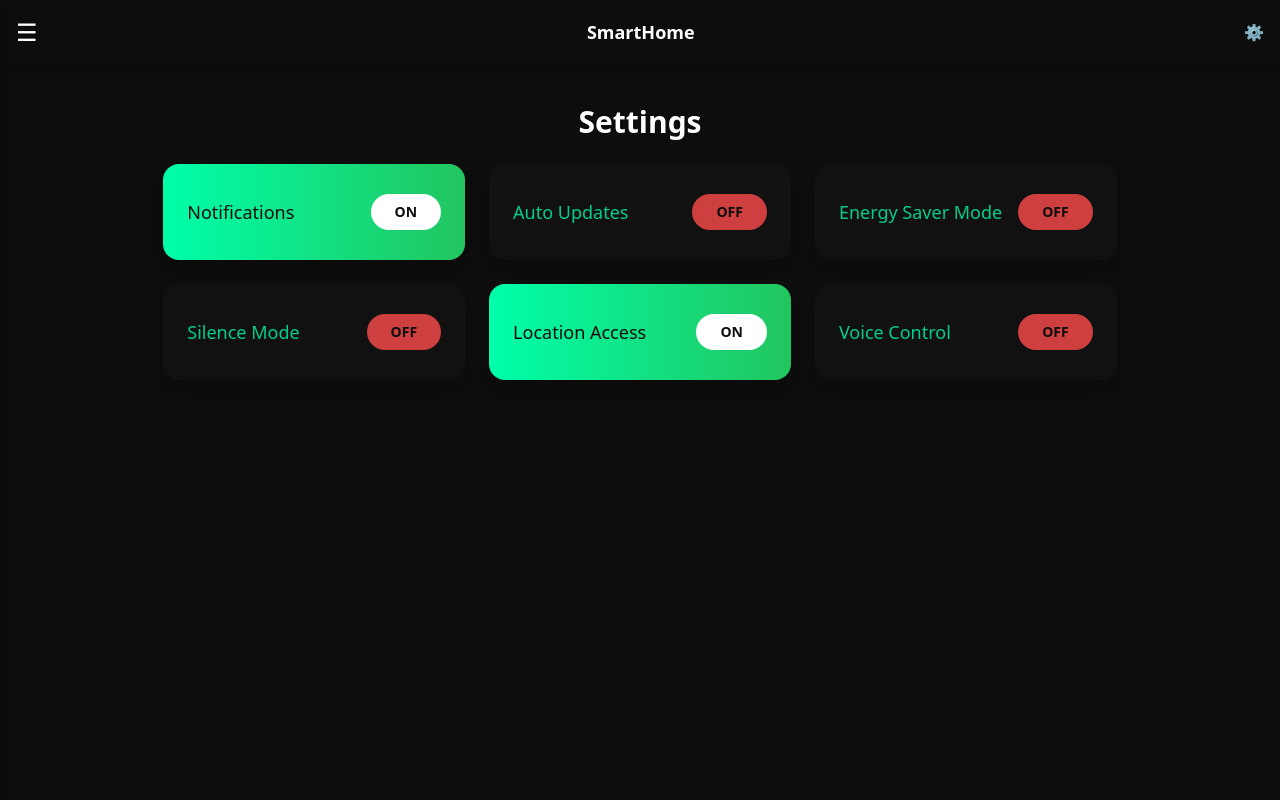
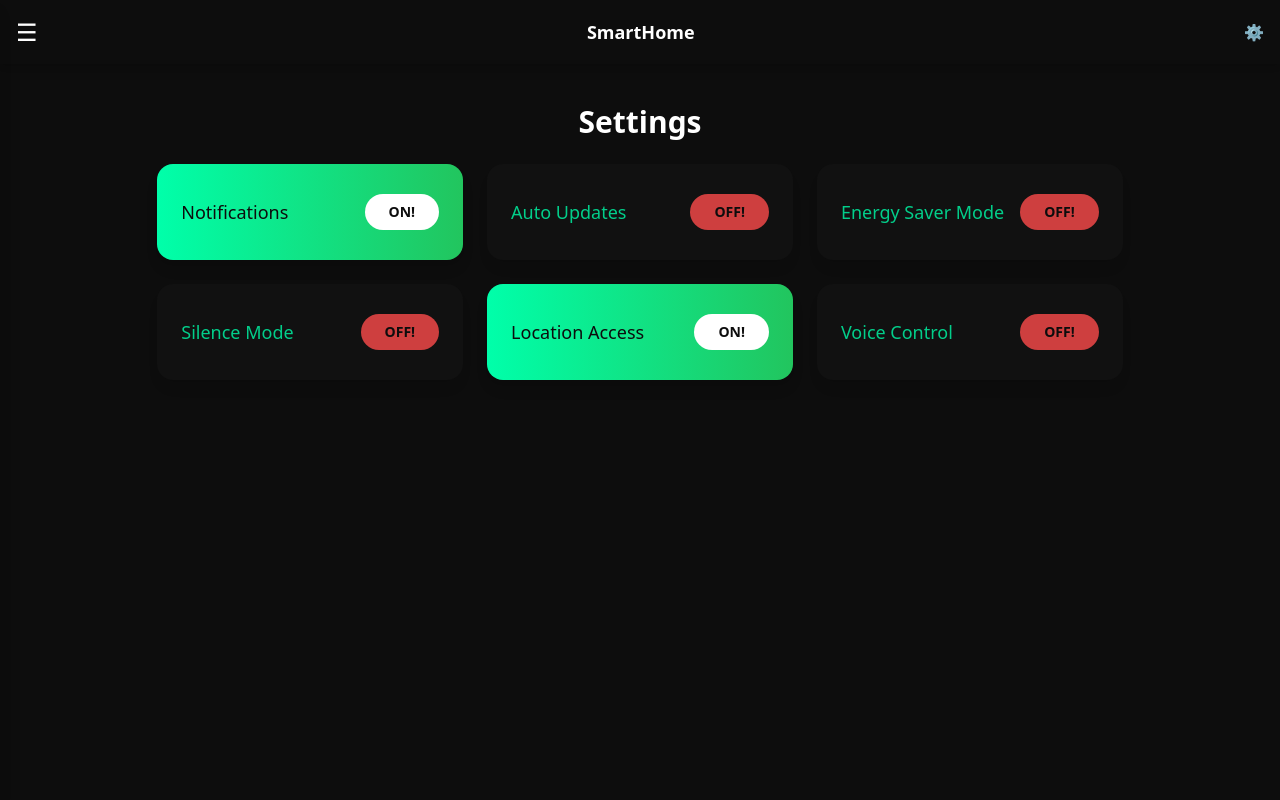
Before and after one commit to Omitofo/app-smart-home, a React (Vite) app: page /settings in a window 1280 px wide. Shown: the top 800 px of the page. Built offline with nearby package versions, Linux system fonts and the light colour scheme.

Commit message:
well well well mr Frodo

```diff
--- a/src/pages/SettingsPage.jsx
+++ b/src/pages/SettingsPage.jsx
@@ -35,7 +35,7 @@ const SettingsPage = () => {
                   toggleSetting(setting.id);
                 }}
               >
-                {setting.enabled ? "ON" : "OFF"}
+                {setting.enabled ? "ON!" : "OFF!"}
               </button>
             </div>
           ))}
```
